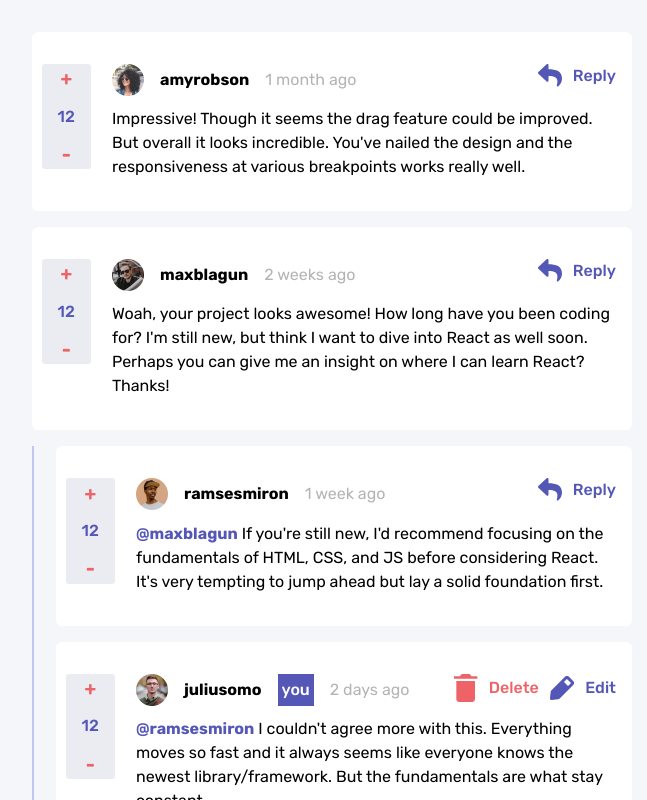
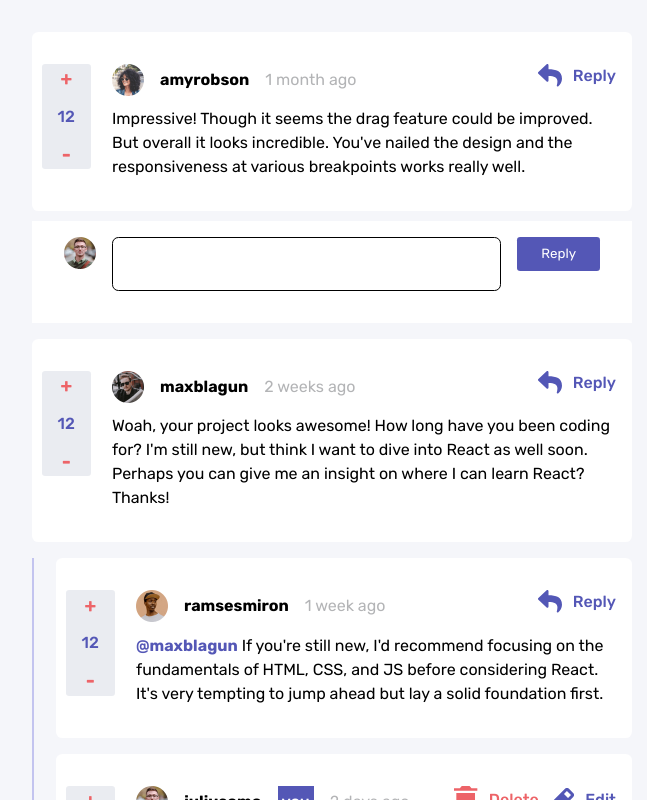
Before and after one commit to ShinobiKoda/comment-app, a React (Vite) app: page / in a window 1280 px wide. Both pictures are taken after a click on the picture 857 px from the left and 76 px from the top of the page. Shown: the top 800 px of the page, without its empty margins (308-955 px from the left). Built offline with nearby package versions, Linux system fonts and the light colour scheme; data requests are answered from the project's data file.

Commit message:
added text area

```diff
--- a/src/home.jsx
+++ b/src/home.jsx
@@ -18,7 +18,7 @@ const Home = () => {
 
   const handleReplyClick = (id) => {
     setActiveReply((prevActiveReply) => (prevActiveReply === id ? null : id)); // Toggle reply input visibility
-    console.log('handle reply is working');
+    console.log('Reply button clicked for comment ID:', id);
   };
 
   useEffect(() => {
@@ -229,6 +229,7 @@ const Home = () => {
                                 </div>
                               </div>
                             </div>
+                            <div>{activeReply === reply.id && <ShowReply />}</div>
                           </div>
                         );
                       }
--- a/src/index.css
+++ b/src/index.css
@@ -310,15 +310,9 @@ button{
   padding-top: 1rem;
   padding-bottom: 2rem;
 
-  gap: 1.5rem;
+  gap: 1rem;
 
-  display: none;
 
-}
-
-.reply_box input{
-  padding: 1.5rem 5.7rem;
-  border-radius: 0.4rem;
 }
 
 .reply_box button{
--- a/src/reply.jsx
+++ b/src/reply.jsx
@@ -1,4 +1,5 @@
 import profile_pic from '../public/images/avatars/image-juliusomo.png';
+import DynamicTextarea from './textarea';
 
 
 const ShowReply = () => {
@@ -10,7 +11,9 @@ const ShowReply = () => {
       <div>
         <img src={profile_pic} alt="" />
       </div>
-      <input type="text" />
+
+      <DynamicTextarea/>
+
       <div>
         <button className='reply__btn'>Reply</button>
       </div>
--- /dev/null
+++ b/src/textarea.jsx
@@ -0,0 +1,34 @@
+import React, { useState } from 'react';
+
+const DynamicTextarea = ({ placeholder }) => {
+  const [text, setText] = useState('');
+
+  const handleInputChange = (e) => {
+    const textarea = e.target;
+    setText(textarea.value);
+
+    // Dynamically adjust the height
+    textarea.style.height = 'auto'; // Reset height first to ensure proper height calculation
+    textarea.style.height = `${textarea.scrollHeight}px`;
+  };
+
+  return (
+    <textarea
+      className="reply_box"
+      placeholder={placeholder}
+      value={text}
+      onChange={handleInputChange}
+      style={{
+        width: '100%',
+        padding: '0.7rem',
+        margin: '0',
+        borderRadius: '0.4rem',
+        border: '1px solid #000',
+        resize: 'none',
+        overflowY: 'hidden'
+       }}
+    />
+  );
+};
+
+export default DynamicTextarea;
```
